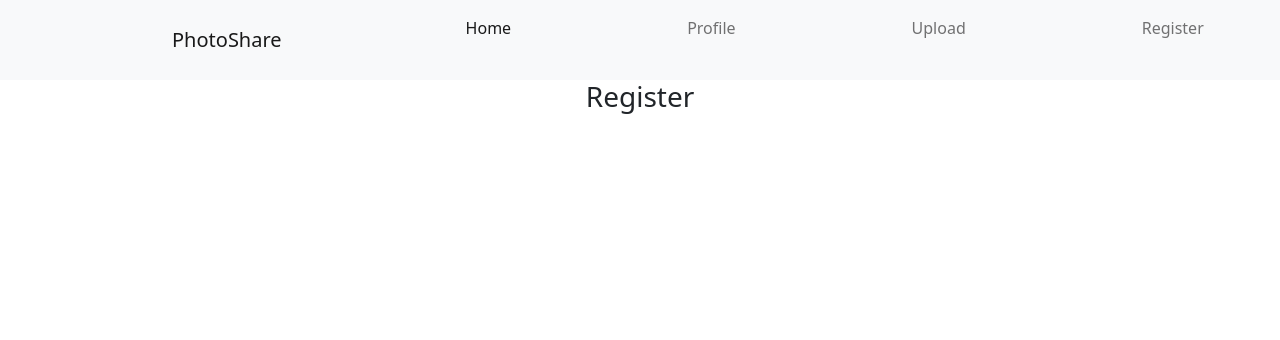
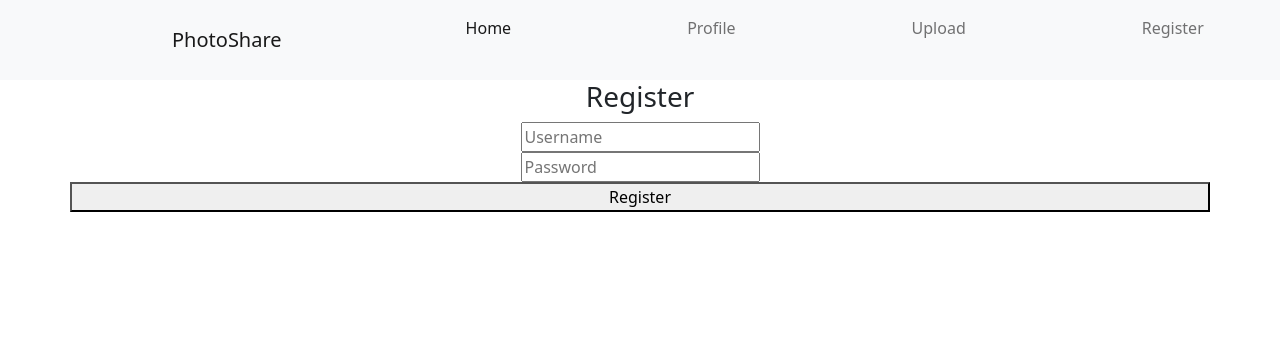
Before and after one commit to Code-Institute-Submissions/clacken-dev-ms3, a Flask app: page /register in a window 1280 px wide; the page is wider, and only the part inside the window is pictured. Shown: the top 340 px of that part. Run offline with Flask 2, Linux system fonts and the light colour scheme; some libraries are stand-ins or nearby versions.

Commit message:
Add registration form

```diff
--- a/templates/register.html
+++ b/templates/register.html
@@ -2,4 +2,26 @@
 {% block content %}
 
 <h3 class="text-center">Register</h3>
+<div class="container">
+    <form class="col s12 m8 offset-m2" method="POST" action="{{ url_for('register') }}">
+        <!-- Username -->
+        <div class="row">
+            <div class="col-12 d-flex justify-content-center">
+                <input id="username" name="username" type="text" class="validate" placeholder="Username">
+            </div>
+        </div>
+        <!-- Password -->
+        <div class="row">
+            <div class="col-12 d-flex justify-content-center">
+                <input id="password" name="password" type="password" class="validate" placeholder="Password">
+            </div>
+        </div>
+        <!-- Register -->
+        <div class="row">
+            <button type="submit" class="col s12 btn-large light-blue darken-4 text-shadow">
+                Register <i class="fas fa-sign-in-alt"></i>
+            </button>
+        </div>
+</div>
+</form>
 {% endblock %}
```
